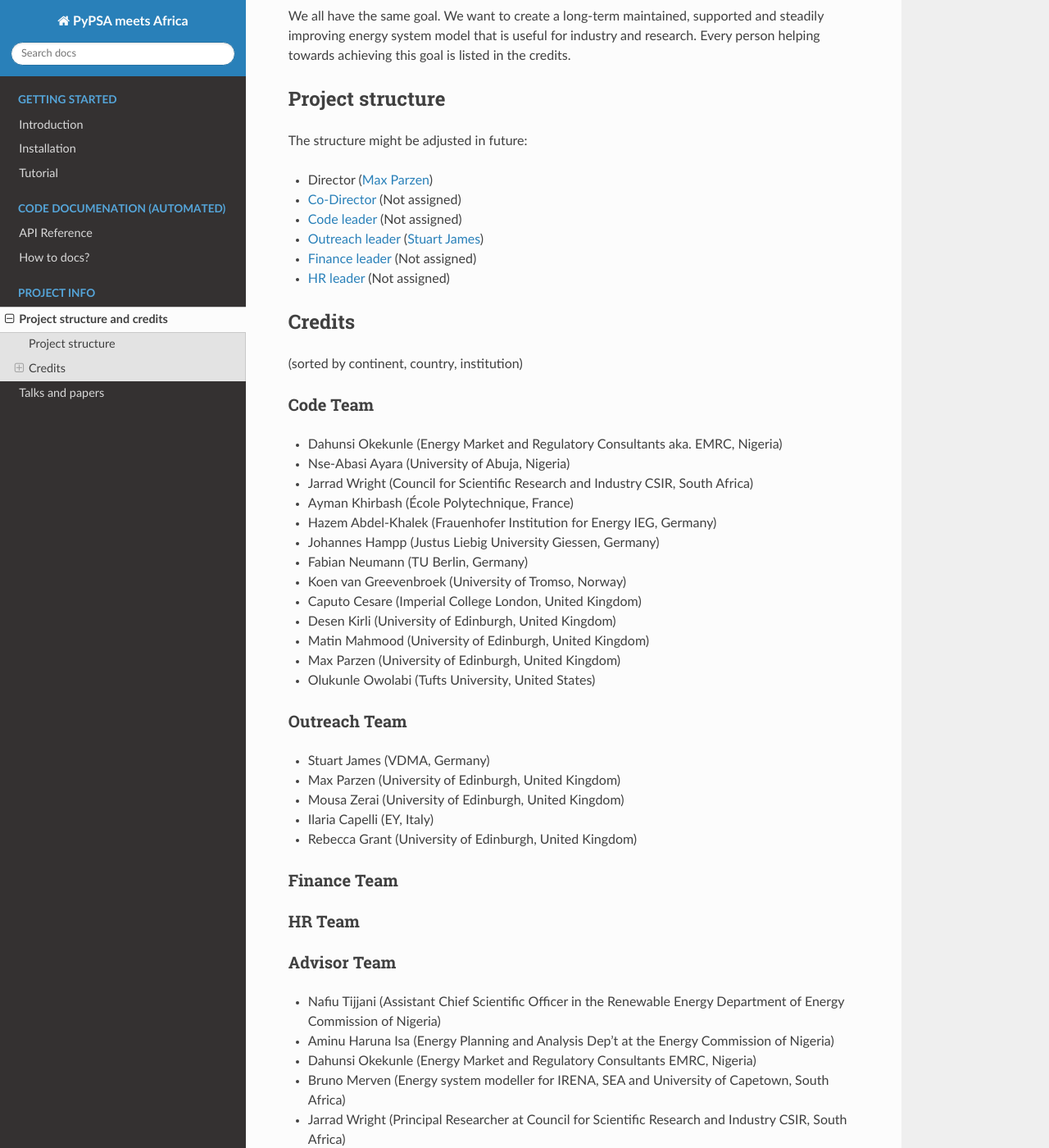
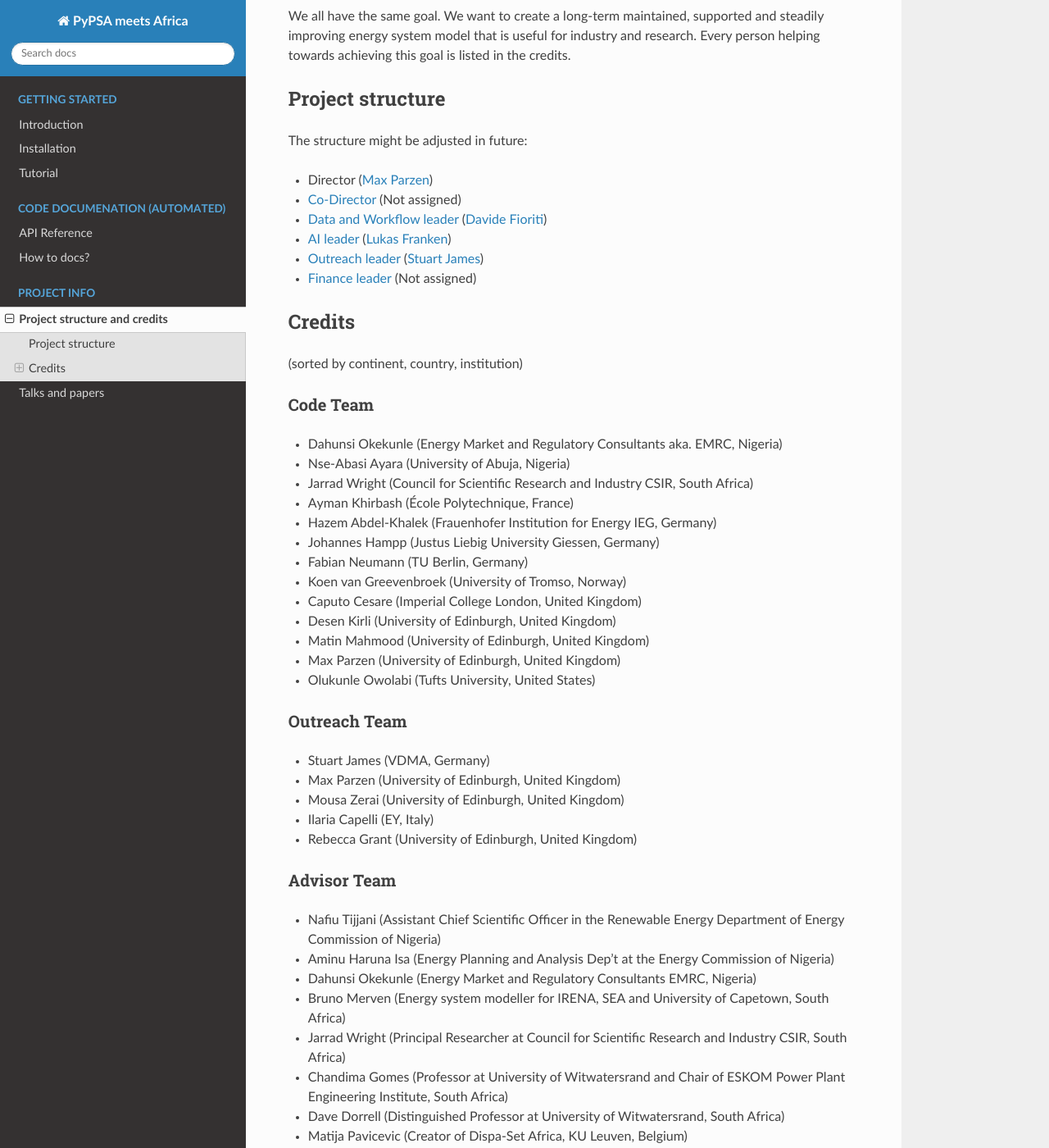
Before and after one commit to pypsa-meets-earth/pypsa-earth, a Sphinx documentation site: the page built from doc/project_structure_and_credits.rst, in a window 1280 px wide and 1400 px high, scrolled down 248 px. Shown: the whole window at 82% size. Built offline with Sphinx 7.4.7 and the Read the Docs theme 2.0.0, drawn with Linux system fonts in a browser that asks for light colours; pages that are not in the unit, such as notebooks, are missing from menus.

Commit message:
Update project_structure_and_credits.rst

```diff
--- a/doc/project_structure_and_credits.rst
+++ b/doc/project_structure_and_credits.rst
@@ -25,12 +25,10 @@
 
 - Director (`Max Parzen <https://www.linkedin.com/in/maximilian-parzen-b047a1126/>`_)
 - `Co-Director <https://uoe-my.sharepoint.com/:b:/g/personal/s1827105_ed_ac_uk/EfjniQIxmfZIp8ih_WQuy-0BfCiOCLPKEvDZUuylp9xOhA?e=s7KRQy>`_ (Not assigned)
-- `Code leader <https://uoe-my.sharepoint.com/:b:/g/personal/s1827105_ed_ac_uk/EdHf1dHFvPhIuWRCPopR5KYB9viUJUkhm_WDhHMeFqbUtg?e=Ja0Mz0>`_ (Not assigned)
+- `Data and Workflow leader <https://uoe-my.sharepoint.com/:b:/g/personal/s1827105_ed_ac_uk/EdHf1dHFvPhIuWRCPopR5KYB9viUJUkhm_WDhHMeFqbUtg?e=Ja0Mz0>`_ (`Davide Fioriti <https://www.linkedin.com/in/davide-fioriti-745693a5/>`_)
+- `AI leader <https://uoe-my.sharepoint.com/:b:/g/personal/s1827105_ed_ac_uk/EdHf1dHFvPhIuWRCPopR5KYB9viUJUkhm_WDhHMeFqbUtg?e=Ja0Mz0>`_ (`Lukas Franken <https://www.linkedin.com/in/lukas-franken-5a3045151/>`_)
 - `Outreach leader <https://uoe-my.sharepoint.com/:b:/g/personal/s1827105_ed_ac_uk/EWeumVS1t2hMrAXPWzYj2VsBRYS12ArGwTR1Iuo7vJC78Q?e=xeIkW4>`_ (`Stuart James <https://www.linkedin.com/in/stuart-daniel-james/>`_)
 - `Finance leader <https://uoe-my.sharepoint.com/:b:/g/personal/s1827105_ed_ac_uk/EbBuUGDNwrRBqmeT8xbQT3MBL1MOMkemCDXi7EMbzXEmHw?e=E3Cbc7>`_ (Not assigned)
-- `HR leader <https://uoe-my.sharepoint.com/:b:/g/personal/s1827105_ed_ac_uk/EXfZp1c30ylBusUKWUzrGi0B1IDNX9Ieg3KZe1x3SxM7Qg?e=o2y9uJ>`_ (Not assigned)
-
-
 
 
 .. _credits:
@@ -67,14 +65,6 @@
 - Rebecca Grant (University of Edinburgh, United Kingdom)
 
 
-Finance Team
--------------
-
-
-HR Team
---------
-
-
 Advisor Team
 --------------
 
```
